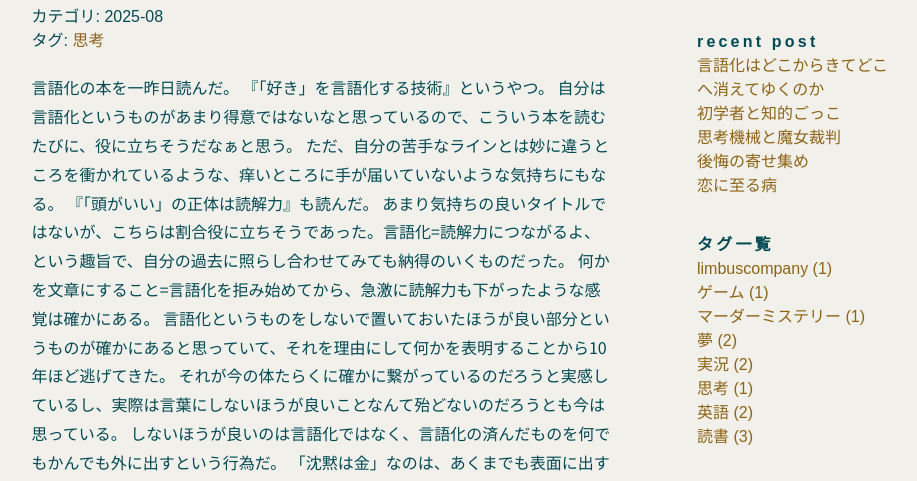
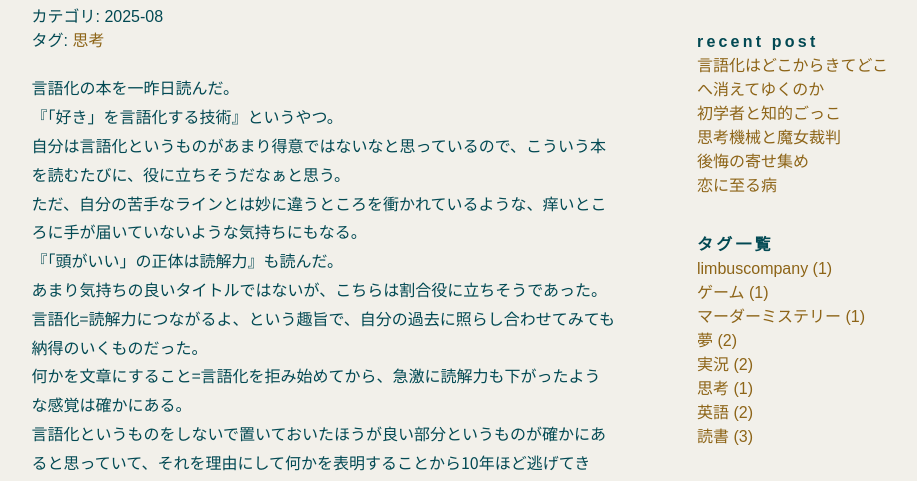
Before and after one commit to hatomevan/blog, a website: page articles/2025-08-31.html in a window 1280 px wide. Shown: the part 308-789 px from the top of the page, without its empty margins (171-1088 px from the left). Drawn offline with Linux system fonts and the light colour scheme; a web font is replaced by a local one.

Commit message:
Add files via upload

```diff
--- a/articles/2025-08-31.html
+++ b/articles/2025-08-31.html
@@ -29,25 +29,25 @@
         <h3>言語化はどこからきてどこへ消えてゆくのか</h3>
         <p class="category">カテゴリ: 2025-08</p>
         <div class="tags">タグ: <a href="../tags/.html" class="tag">思考</a></div>
-        <div class="maintext"><p>言語化の本を一昨日読んだ。
-『「好き」を言語化する技術』というやつ。
-自分は言語化というものがあまり得意ではないなと思っているので、こういう本を読むたびに、役に立ちそうだなぁと思う。
-ただ、自分の苦手なラインとは妙に違うところを衝かれているような、痒いところに手が届いていないような気持ちにもなる。
-『「頭がいい」の正体は読解力』も読んだ。
-あまり気持ちの良いタイトルではないが、こちらは割合役に立ちそうであった。言語化=読解力につながるよ、という趣旨で、自分の過去に照らし合わせてみても納得のいくものだった。
-何かを文章にすること=言語化を拒み始めてから、急激に読解力も下がったような感覚は確かにある。
-言語化というものをしないで置いておいたほうが良い部分というものが確かにあると思っていて、それを理由にして何かを表明することから10年ほど逃げてきた。
-それが今の体たらくに確かに繋がっているのだろうと実感しているし、実際は言葉にしないほうが良いことなんて殆どないのだろうとも今は思っている。
-しないほうが良いのは言語化ではなく、言語化の済んだものを何でもかんでも外に出すという行為だ。
-「沈黙は金」なのは、あくまでも表面に出すべき物事の取捨選択が正確にできているという前提で成り立つことであり、何も考えずに沈黙するのは銅未満の行為である。
-ということにやっと気づいて、しかし気づいたときには自分の日本語能力は著しく低下しており、新書やnoteを読み漁るに至っている。
-<br>
-言語化、言語化とは言うが、自分が大学生の時分にはこの言葉を聞いた覚えは全くなく、ごく最近耳にするようになった言葉のように感じる。
-使い勝手がいい言葉の割には大衆に使われだしたのは最近のことで、ここ2,3年ほどで大きな波が来たイメージだ。
-調べてみると結構この波を「気持ち悪い」と感じている人はいるようで、確かに一旦気になり始めると止まらない類の言葉だなぁと思う。
-「言語化」と言っておけばそれでいいようなイメージというか、している、出来ると表明していれば賢いようなイメージがついている。
-とはいえ、「言語化」という言葉をここから排斥していくのはかなり難しいような気もする。
-あまりにも便利すぎるからだ。
+        <div class="maintext"><p>言語化の本を一昨日読んだ。<br>
+『「好き」を言語化する技術』というやつ。<br>
+自分は言語化というものがあまり得意ではないなと思っているので、こういう本を読むたびに、役に立ちそうだなぁと思う。<br>
+ただ、自分の苦手なラインとは妙に違うところを衝かれているような、痒いところに手が届いていないような気持ちにもなる。<br>
+『「頭がいい」の正体は読解力』も読んだ。<br>
+あまり気持ちの良いタイトルではないが、こちらは割合役に立ちそうであった。言語化=読解力につながるよ、という趣旨で、自分の過去に照らし合わせてみても納得のいくものだった。<br>
+何かを文章にすること=言語化を拒み始めてから、急激に読解力も下がったような感覚は確かにある。<br>
+言語化というものをしないで置いておいたほうが良い部分というものが確かにあると思っていて、それを理由にして何かを表明することから10年ほど逃げてきた。<br>
+それが今の体たらくに確かに繋がっているのだろうと実感しているし、実際は言葉にしないほうが良いことなんて殆どないのだろうとも今は思っている。<br>
+しないほうが良いのは言語化ではなく、言語化の済んだものを何でもかんでも外に出すという行為だ。<br>
+「沈黙は金」なのは、あくまでも表面に出すべき物事の取捨選択が正確にできているという前提で成り立つことであり、何も考えずに沈黙するのは銅未満の行為である。<br>
+ということにやっと気づいて、しかし気づいたときには自分の日本語能力は著しく低下しており、新書やnoteを読み漁るに至っている。<br>
+<br><br>
+言語化、言語化とは言うが、自分が大学生の時分にはこの言葉を聞いた覚えは全くなく、ごく最近耳にするようになった言葉のように感じる。<br>
+使い勝手がいい言葉の割には大衆に使われだしたのは最近のことで、ここ2,3年ほどで大きな波が来たイメージだ。<br>
+調べてみると結構この波を「気持ち悪い」と感じている人はいるようで、確かに一旦気になり始めると止まらない類の言葉だなぁと思う。<br>
+「言語化」と言っておけばそれでいいようなイメージというか、している、出来ると表明していれば賢いようなイメージがついている。<br>
+とはいえ、「言語化」という言葉をここから排斥していくのはかなり難しいような気もする。<br>
+あまりにも便利すぎるからだ。<br>
 「言語化」を「言語化」と呼ばずして何と呼ぶ？
 <br></p>
 </div>
```
